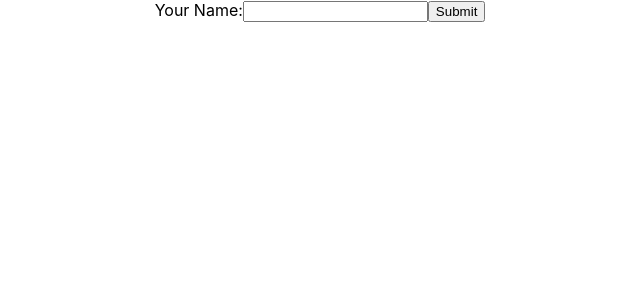
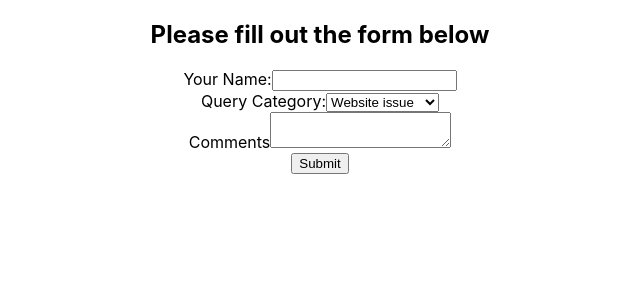
Before and after one commit to yoesk8/react-first-app, a React (Create React App) app in the folder my-app/: page / in a window 1280 px wide. Shown: the top 300 px of the page, without its empty margins (320-960 px from the left). Built offline with nearby package versions, Linux system fonts and the light colour scheme.

Commit message:
Created handle submit method to prevent refreshing when submitting form and category and comments fields and the appropiate methods to handle their respective changes

```diff
--- a/my-app/src/components/ControlledForm.js
+++ b/my-app/src/components/ControlledForm.js
@@ -5,8 +5,16 @@
         super(props)
 
         this.state = {
-             name: ''
+             name: '',
+             category: 'website',
+             comments: '',
         }
+    }
+
+    handleSubmit = (event) =>{
+        event.preventDefault();
+        console.log(this.state)
+
     }
 
     handleNameChange = (event) =>{
@@ -16,11 +24,29 @@
         })
 
     }
+    handleCategoryChange = (event) =>{
+
+
+        this.setState({
+            category: event.target.value,
+        })
+
+
+    }
+    handleCommentsChange = (event) =>{
+
+        this.setState({
+            comments: event.target.value,
+        })
+
+    }
 
     render() {
         return (
             <div>
-                <form>
+                <h2>Please fill out the form below</h2>
+                <form onSubmit={this.handleSubmit}>
+                    <div>
                     <label htmlFor="id-name">Your Name:</label>
                     <input
                         value={this.state.name}
@@ -29,7 +55,29 @@
                         name="name"
                         type="text"
                     />
+                    </div>
+                    <div>
+                    <label htmlFor="id-category">Query Category:</label>
+                    <select
+                     id='id-category'
+                     name='category'
+                     value={this.state.category}
+                     onChange={this.handleCategoryChange}>
+                        <option value="website">Website issue</option>
+                        <option value="order">Order issue</option>
+                        <option value="general">General inquiry</option>
+                    </select>
+                    </div>
+                    <div>
+                        <label htmlFor='id-comments'>Comments</label>
+                        <textarea
+                        id='id-comments'
+                        name='comments'
+                        value={this.state.comments}
+                        onChange={this.handleCommentsChange}/>
+                    </div>
                     <input type="submit" value="Submit" />
+
                 </form>
             </div>
         )
```
